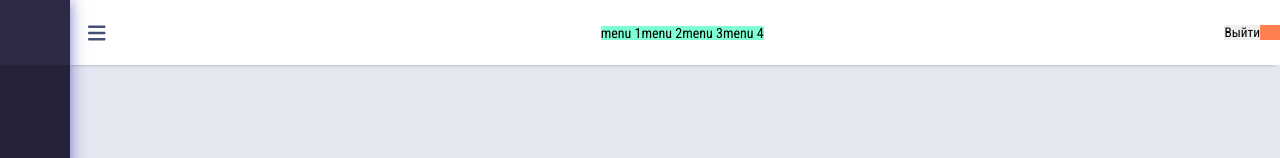
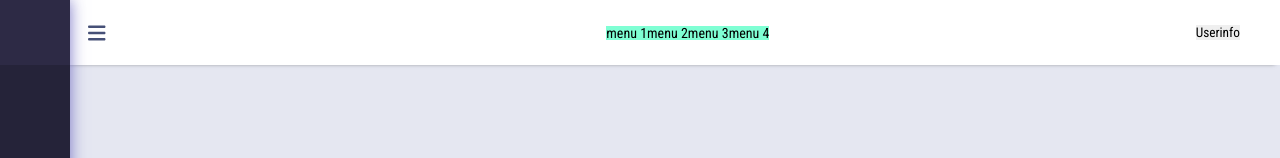
Before and after one commit to bartik369/app, a React (Create React App) app in the folder client/: page / in a window 1280 px wide. Shown: the top 158 px of the page. Built offline with nearby package versions, Linux system fonts and the light colour scheme.

Commit message:
user menu in process

```diff
--- a/client/src/App.jsx
+++ b/client/src/App.jsx
@@ -17,6 +17,7 @@ function App() {
   }
   const loginFormHandler = () => {
     setRegister(true)
+    setIslogin(true)
   }
 
   const hideForm = () => {
--- a/client/src/components/form/Login.jsx
+++ b/client/src/components/form/Login.jsx
@@ -1,7 +1,7 @@
 import React, { useRef, useState } from "react";
 import {Link} from "react-router-dom";
 import { FontAwesomeIcon } from "@fortawesome/react-fontawesome";
-import { faEnvelope, faLock, faUser } from "@fortawesome/free-solid-svg-icons";
+import { faEnvelope, faLock } from "@fortawesome/free-solid-svg-icons";
 import { useForm } from "react-hook-form";
 import "./Login.css";
 
--- a/client/src/components/form/Signup.jsx
+++ b/client/src/components/form/Signup.jsx
@@ -74,9 +74,6 @@ export default function Signup({selectLoginForm}) {
                 <span>
                   На Вашу почту было отправлено письмо с ссылкой для активации
                   аккаунта.
-                </span>
-                <span>
-                Если Вы не обнаружите это письмо в своём почтовом ящике по прошествии 15 минут, проверьте, нет ли его в папке «спам». Если он там, то, пожалуйста, пометьте его как «не спам».
                 </span>
               </div>
               </div>
--- a/client/src/components/header/Header.jsx
+++ b/client/src/components/header/Header.jsx
@@ -1,5 +1,6 @@
-import React from 'react';
+import React, {useState} from 'react';
 import SearchData from '../UI/search/SearchData';
+import UserMenu from '../user-menu/UserMenu';
 import './header.css';
 
 const Header = ({
@@ -12,6 +13,9 @@ const Header = ({
   moveHeader
 }) => {
 
+  const [userMenu, setUserMenu] = useState(false);
+
+  const userMenuHandler = () => userMenu ? setUserMenu(false) : setUserMenu(true);
 
   return (
     <div className="header">
@@ -36,7 +40,8 @@ const Header = ({
           </ul>
         </div>
         <div className="user-info">
-          <button onClick={logout}>Выйти</button>
+          <button onClick={userMenuHandler}>Userinfo</button>
+          {userMenu &&  <UserMenu logout={logout} />}
         </div>
       </div>
     </div>
--- a/client/src/components/header/header.css
+++ b/client/src/components/header/header.css
@@ -46,5 +46,5 @@
 .user-info {
     background-color: coral;
     position: relative;
-    padding-right: 20px;
+    right: 40px;
 }
--- /dev/null
+++ b/client/src/components/user-menu/UserMenu.jsx
@@ -0,0 +1,10 @@
+import React from "react";
+import  "./usermenu.css"
+
+export default function UserMenu({logout}) {
+  return (
+    <div className="user-menu">
+        <button onClick={logout}>Выйти</button>
+    </div>
+  )
+}
```
Also changed, not shown: client/src/components/user-menu/usermenu.css (added).
